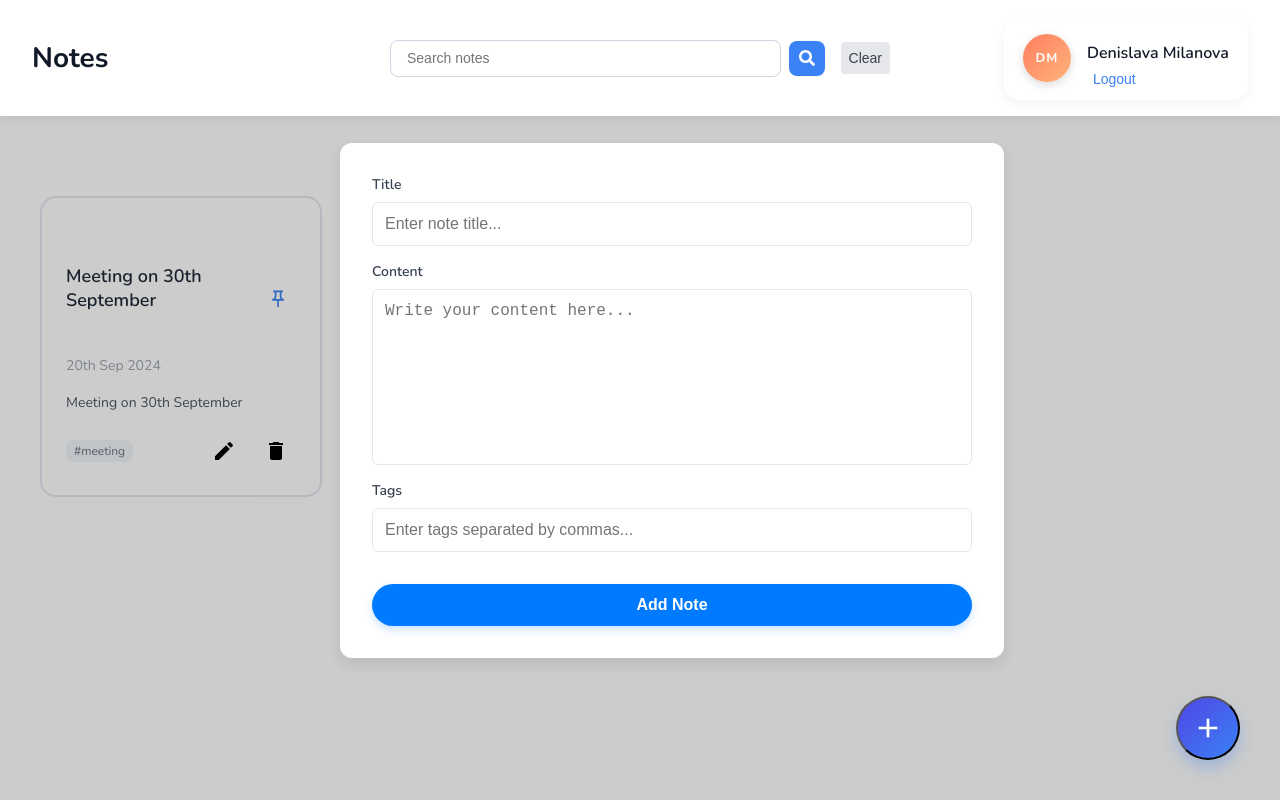
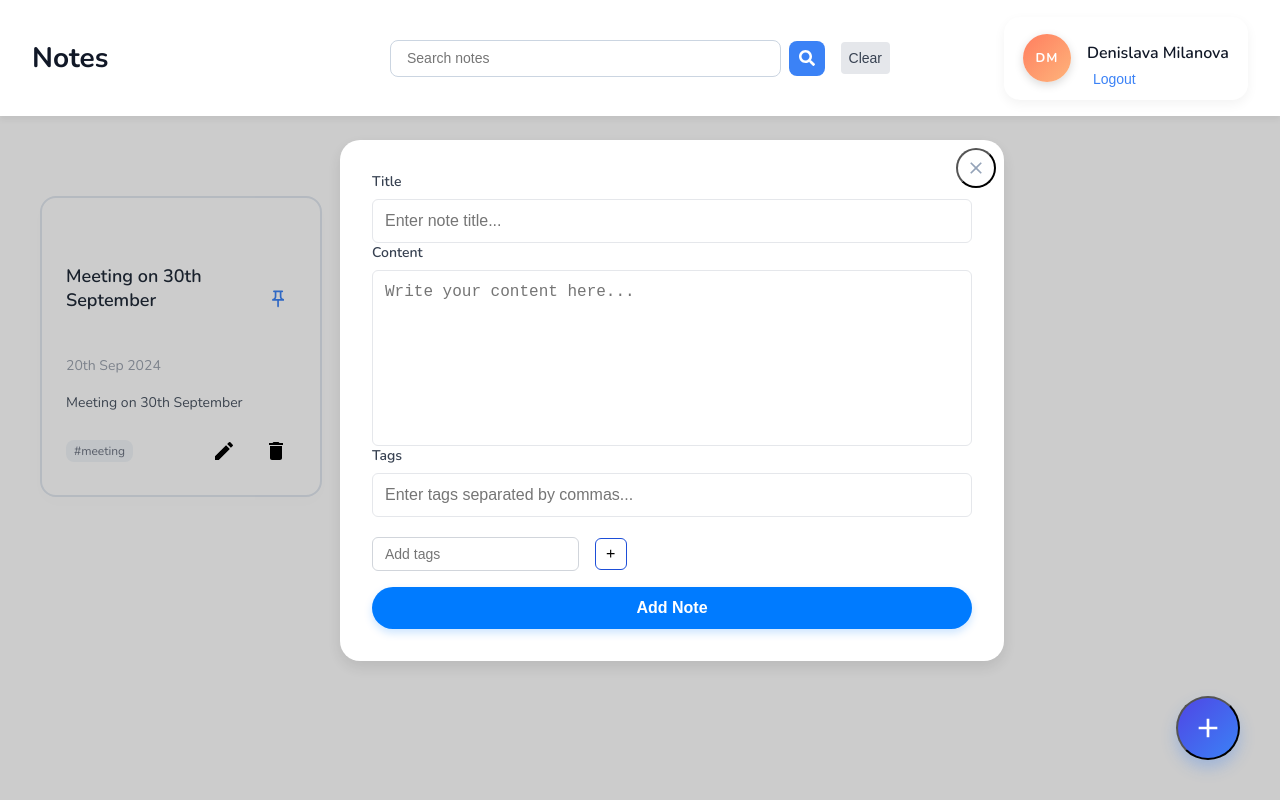
Before and after one commit to DenislavaVM/NotesHub-MERN, a React (Vite) app in the folder frontend/: page /dashboard in a window 1280 px wide. Both pictures are taken after a click on the button 1208 px from the left and 728 px from the top of the page. Built offline with nearby package versions, Linux system fonts and the light colour scheme.

Commit message:
Add TagInput component and improve Add/Edit Notes functionality

```diff
--- /dev/null
+++ b/frontend/src/components/input/TagInput.css
@@ -0,0 +1,63 @@
+.tag-input-container {
+    display: flex;
+    flex-direction: column;
+  }
+
+  .tag-list {
+    display: flex;
+    align-items: center;
+    gap: 8px;
+    flex-wrap: wrap;
+    margin-top: 8px;
+  }
+
+  .tag-item {
+    display: flex;
+    align-items: center;
+    gap: 8px;
+    font-size: 0.875rem;
+    color: #374151;
+    background-color: #f1f5f9;
+    padding: 4px 12px;
+    border-radius: 0.375rem;
+  }
+
+  .tag-button {
+    border: none;
+    background: transparent;
+    cursor: pointer;
+  }
+
+  .tag-input-wrapper {
+    display: flex;
+    align-items: center;
+    gap: 16px;
+    margin-top: 12px;
+  }
+
+  .tag-input {
+    font-size: 0.875rem;
+    background-color: transparent;
+    border: 1px solid #d1d5db;
+    padding: 8px 12px;
+    border-radius: 0.375rem;
+    outline: none;
+  }
+
+  .add-tag-button {
+    width: 2rem;
+    height: 2rem;
+    display: flex;
+    align-items: center;
+    justify-content: center;
+    border-radius: 0.375rem;
+    border: 1px solid #1d4ed8;
+    background: transparent;
+    cursor: pointer;
+    transition: background-color 0.3s ease, color 0.3s ease;
+  }
+
+  .add-tag-button:hover {
+    background-color: #1d4ed8;
+    color: white;
+  }
--- /dev/null
+++ b/frontend/src/components/input/TagInput.jsx
@@ -0,0 +1,66 @@
+import React, { useState } from "react";
+import { MdAdd, MdClose } from "react-icons/md";
+import "./TagInput.css";
+
+const TagInput = ({ tags, setTags }) => {
+  const [inputValue, setInputValue] = useState("");
+
+  const handleInputChange = (e) => {
+    setInputValue(e.target.value);
+  };
+
+  const addNewTag = () => {
+    if (inputValue.trim() !== "") {
+      setTags([...tags, inputValue.trim()]);
+      setInputValue("");
+    }
+  };
+
+  const handleKeyDown = (e) => {
+    if (e.key === "Enter") {
+      addNewTag();
+    }
+  };
+
+  const handleRemoveTag = (tagToRemove) => {
+    setTags(tags.filter((tag) => tag !== tagToRemove));
+  };
+
+  return (
+    <div className="tag-input-container">
+      {tags?.length > 0 && (
+        <div className="tag-list">
+          {tags.map((tag, index) => (
+            <span key={index} className="tag-item">
+              # {tag}
+              <button
+                className="tag-button"
+                onClick={() => handleRemoveTag(tag)}
+              >
+                <MdClose />
+              </button>
+            </span>
+          ))}
+        </div>
+      )}
+      <div className="tag-input-wrapper">
+        <input
+          type="text"
+          value={inputValue}
+          className="tag-input"
+          placeholder="Add tags"
+          onChange={handleInputChange}
+          onKeyDown={handleKeyDown}
+        />
+        <button
+          className="add-tag-button"
+          onClick={() => addNewTag()}
+        >
+          <MdAdd />
+        </button>
+      </div>
+    </div>
+  );
+};
+
+export default TagInput;
--- a/frontend/src/pages/Home/AddEditNotes.css
+++ b/frontend/src/pages/Home/AddEditNotes.css
@@ -1,14 +1,14 @@
 .add-edit-notes-container {
     display: flex;
     flex-direction: column;
-    gap: 1rem;
     padding: 2rem;
     background-color: #ffffff;
-    border-radius: 12px;
+    border-radius: 20px;
     box-shadow: 0 6px 16px rgba(0, 0, 0, 0.1);
     width: 100%;
     max-width: 600px;
     margin: 2rem auto;
+    position: relative;
   }
 
   .input-group {
@@ -71,3 +71,33 @@
     background-color: #1d4ed8;
     transform: translateY(0);
   }
+
+  .close-button {
+    width: 2.5rem;
+    height: 2.5rem;
+    display: flex;
+    align-items: center;
+    justify-content: center;
+    position: absolute;
+    top: 0.5rem;
+    right: 0.5rem;
+    border-radius: 50%;
+    background-color: transparent;
+    cursor: pointer;
+    transition: background-color 0.3s ease;
+  }
+
+  .close-button:hover {
+    background-color: #f8fafc;
+  }
+
+  .close-icon {
+    font-size: 1.25rem;
+    color: #94a3b8;
+  }
+
+  .error-message {
+    color: #ef4444;
+    font-size: 0.75rem;
+    padding-top: 1rem;
+  }
--- a/frontend/src/pages/Home/AddEditNotes.jsx
+++ b/frontend/src/pages/Home/AddEditNotes.jsx
@@ -1,15 +1,56 @@
-import React from "react";
+import React, { useState } from "react";
 import "./AddEditNotes.css";
+import TagInput from "../../components/input/TagInput";
+import { MdClose } from "react-icons/md";
 
-const AddEditNotes = () => {
+const AddEditNotes = ({ noteData, type, onClose }) => {
+  const [title, setTitle] = useState("");
+  const [content, setContent] = useState("");
+  const [tags, setTags] = useState([]);
+  const [error, setError] = useState(null);
+
+  const addNewNode = async () => {
+    // Logic to add a new note
+  };
+
+  const editNote = async () => {
+    // Logic to edit a note
+  };
+
+  const handleAddNote = () => {
+    if (!title) {
+      setError("Please enter the title");
+      return;
+    }
+
+    if (!content) {
+      setError("Please enter the content");
+      return;
+    }
+
+    setError("");
+
+    if (type === "edit") {
+      editNote();
+    } else {
+      addNewNode();
+    }
+  };
+
   return (
     <div className="add-edit-notes-container">
+      <button className="close-button" onClick={onClose}>
+        <MdClose className="close-icon" />
+      </button>
+
       <div className="input-group">
         <label className="input-label">Title</label>
         <input
           type="text"
           className="input-title"
           placeholder="Enter note title..."
+          value={title}
+          onChange={({ target }) => setTitle(target.value)}
         />
       </div>
 
@@ -19,6 +60,8 @@ const AddEditNotes = () => {
           className="textarea-content"
           placeholder="Write your content here..."
           rows={10}
+          value={content}
+          onChange={({ target }) => setContent(target.value)}
         />
       </div>
 
@@ -29,9 +72,14 @@ const AddEditNotes = () => {
           className="input-tags"
           placeholder="Enter tags separated by commas..."
         />
+        <TagInput tags={tags} setTags={setTags} />
       </div>
 
-      <button className="btn-primary add-btn">Add Note</button>
+      {error && <p className="error-message">{error}</p>}
+
+      <button className="btn-primary add-btn" onClick={handleAddNote}>
+        Add Note
+      </button>
     </div>
   );
 };
--- a/frontend/src/pages/Home/Home.jsx
+++ b/frontend/src/pages/Home/Home.jsx
@@ -25,9 +25,9 @@ const Home = () => {
             content="Meeting on 30th September"
             tags="#meeting"
             isPinned={true}
-            onEdit={()=>{}}
-            onDelete={()=>{}}
-            onPinNote={()=>{}}
+            onEdit={() => { }}
+            onDelete={() => { }}
+            onPinNote={() => { }}
           />
         </div>
       </div>
@@ -51,7 +51,13 @@ const Home = () => {
         }}
         className="modal-content"
       >
-        <AddEditNotes />
+        <AddEditNotes
+          type={openAddEditModel.type}
+          noteData={openAddEditModel.data}
+          onClose={() => {
+            setOpenAddEditModal({ isShown: false, type: "add", data: null })
+          }}
+        />
       </Modal>
     </>
   );
```
